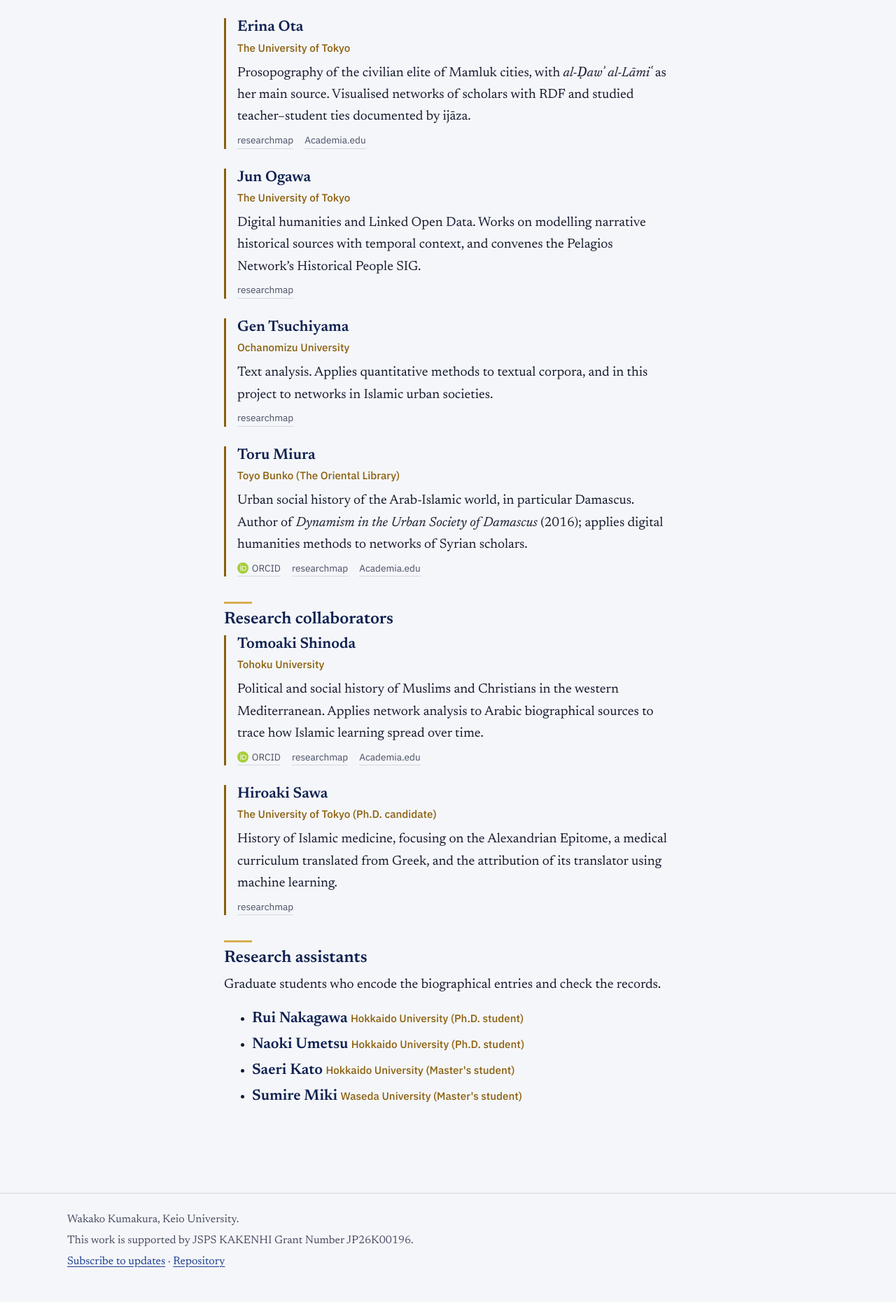
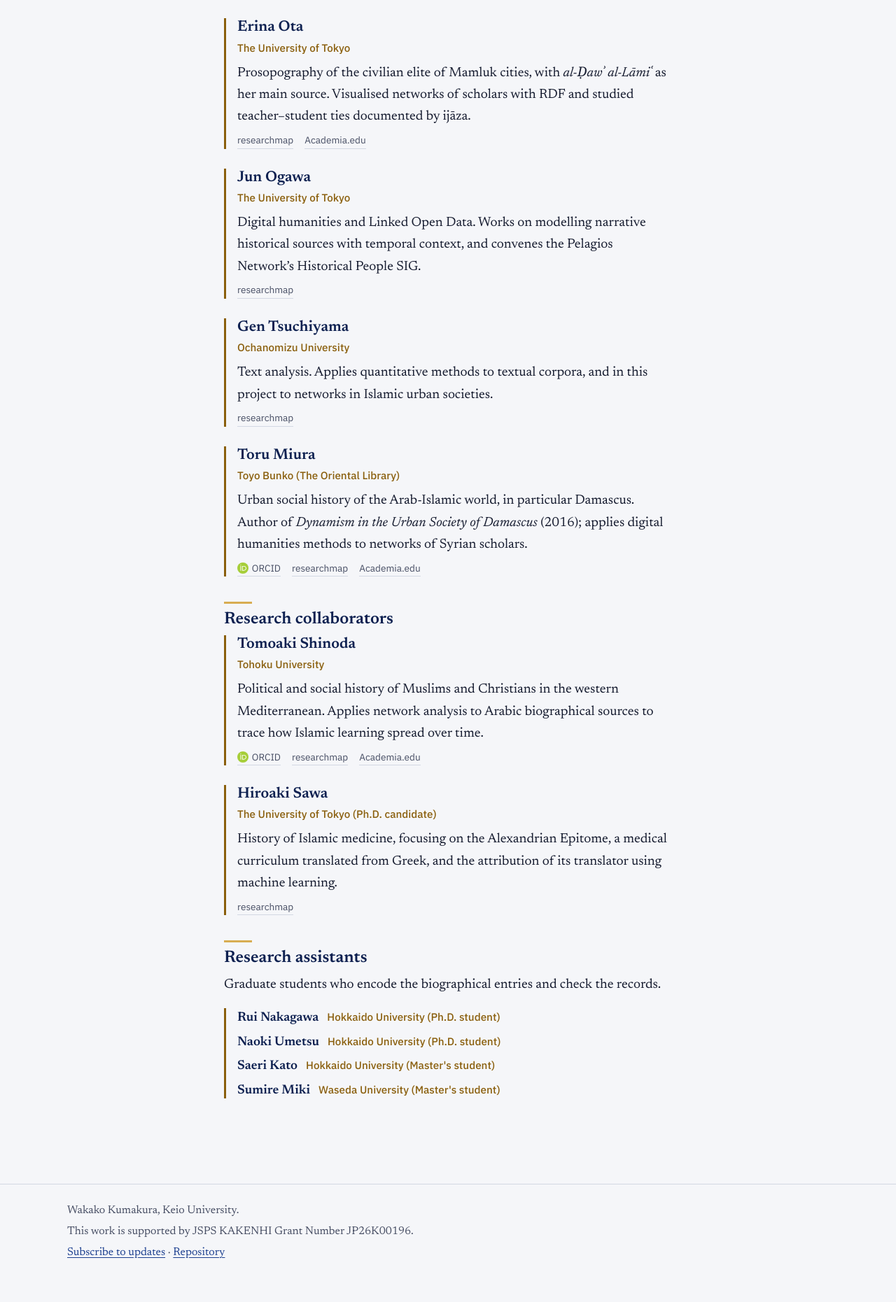
Before and after one commit to wkmisr/arab-islamic-networks, a Jekyll site: the page built from team.md, in a window 1280 px wide. Shown: the part 777-2638 px from the top of the page at 70% size. Built offline with Jekyll 4.4.1, drawn with Linux system fonts in a browser that asks for light colours.

Commit message:
Add files via upload

```diff
--- a/assets/css/site.css
+++ b/assets/css/site.css
@@ -172,3 +172,7 @@ details a { font-family: var(--sans); font-size: .92rem; }
 .year-head { color: var(--gold); font-size: 1.3rem; }
 .prose strong { color: var(--night); }
 @media (prefers-color-scheme: dark) { :root:not([data-theme="light"]) .prose h2, :root:not([data-theme="light"]) .section > .wrap > h2, :root:not([data-theme="light"]) .prose strong { color: var(--ink); } }
+.assistants { list-style: none; padding: 0 0 0 1rem; margin: 0 0 1.75rem; border-left: 3px solid var(--gold); }
+.assistants li { margin: 0 0 .6rem; display: flex; flex-wrap: wrap; align-items: baseline; gap: .1rem .75rem; }
+.assistants .person-name { font-size: 1.15rem; }
+.assistants .person-aff { margin: 0 !important; }
```
